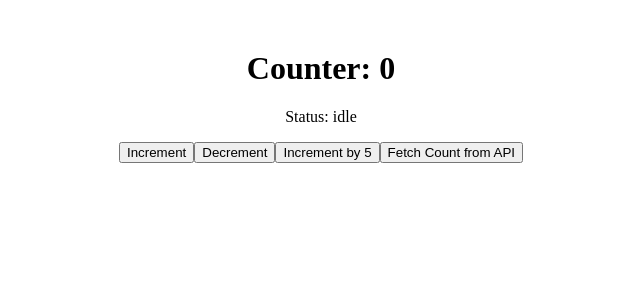
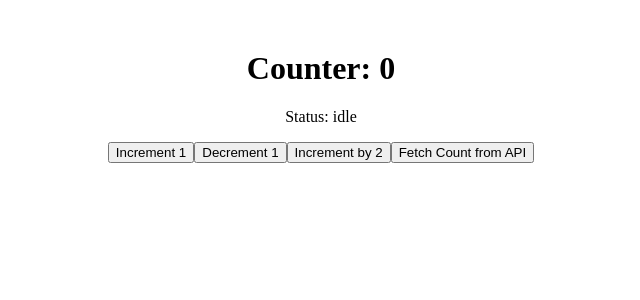
Before and after one commit to AnshulAgrawal999/my-redux-app, a React (Vite) app: page / in a window 1280 px wide. Shown: the top 300 px of the page, without its empty margins (319-959 px from the left). Built offline with nearby package versions, Linux system fonts and the light colour scheme.

Commit message:
simulate API call use createAsyncThunk add custom middleware

```diff
--- a/src/App.jsx
+++ b/src/App.jsx
@@ -12,9 +12,9 @@ function App() {
       <div style={{ textAlign: 'center', marginTop: '50px' }}>
           <h1>Counter: {count}</h1>
           <p>Status: {status}</p>
-          <button onClick={() => dispatch(increment())}>Increment</button>
-          <button onClick={() => dispatch(decrement())}>Decrement</button>
-          <button onClick={() => dispatch(incrementByAmount(5))}>Increment by 5</button>
+          <button onClick={() => dispatch(increment(1))}>Increment 1 </button>
+          <button onClick={() => dispatch(decrement(1))}>Decrement 1 </button>
+          <button onClick={() => dispatch(incrementByAmount(2))}>Increment by 2</button>
           <button onClick={() => dispatch(fetchCountFromAPI())}>
               Fetch Count from API
           </button>
--- a/src/redux/counterSlice.js
+++ b/src/redux/counterSlice.js
@@ -6,9 +6,9 @@ export const fetchCountFromAPI = createAsyncThunk(
   'counter/fetchCount',
   async () => {
       const response = await new Promise((resolve) =>
-          setTimeout(() => resolve(10), 1000)
+          setTimeout(() => resolve(10), 500)
       );
-      return response;
+      return response  ;
   }
 );
 
--- a/src/redux/store.js
+++ b/src/redux/store.js
@@ -6,7 +6,7 @@ import counterReducer from './counterSlice';
 const loggerMiddleware = (storeAPI) => (next) => (action) => {
   console.log('Dispatching:', action);
   const result = next(action);
-  console.log('Next state:', storeAPI.getState());
+  console.log('Updated state:', storeAPI.getState());
   return result;
 };
 
```
